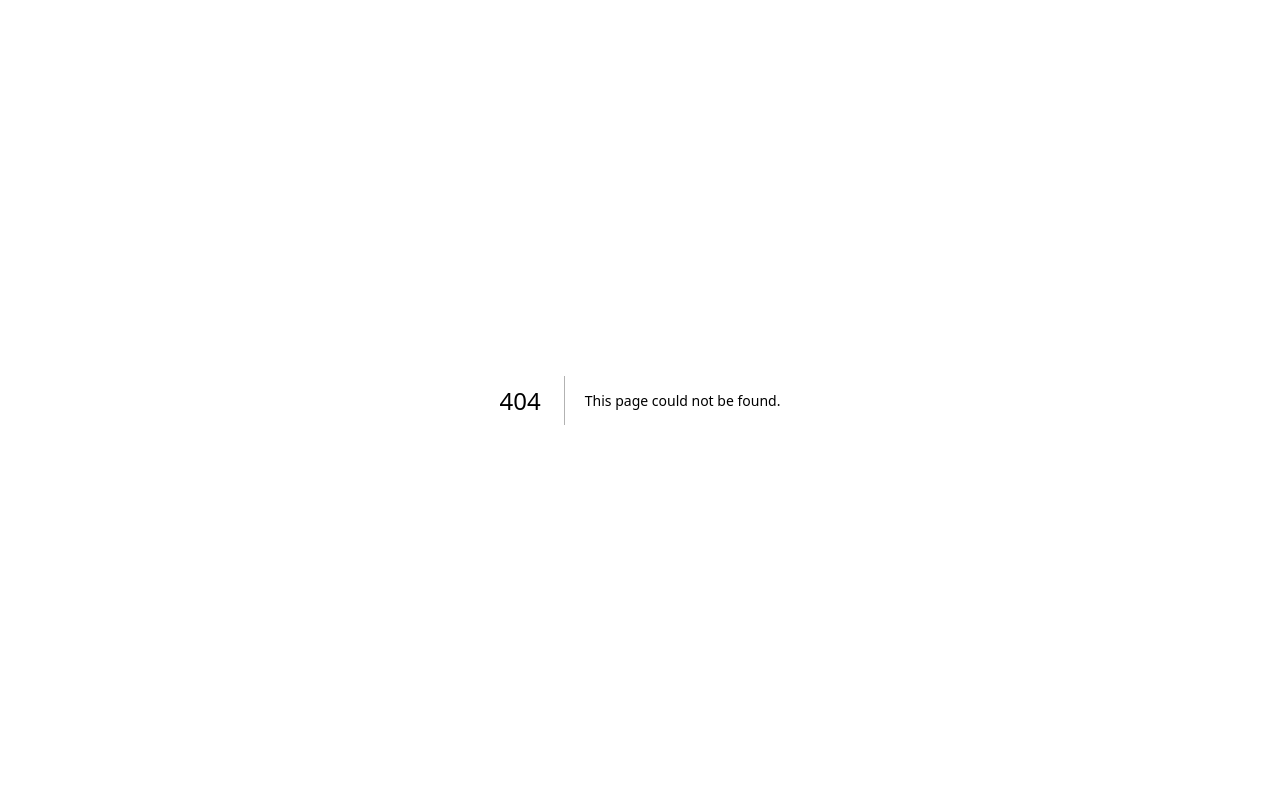
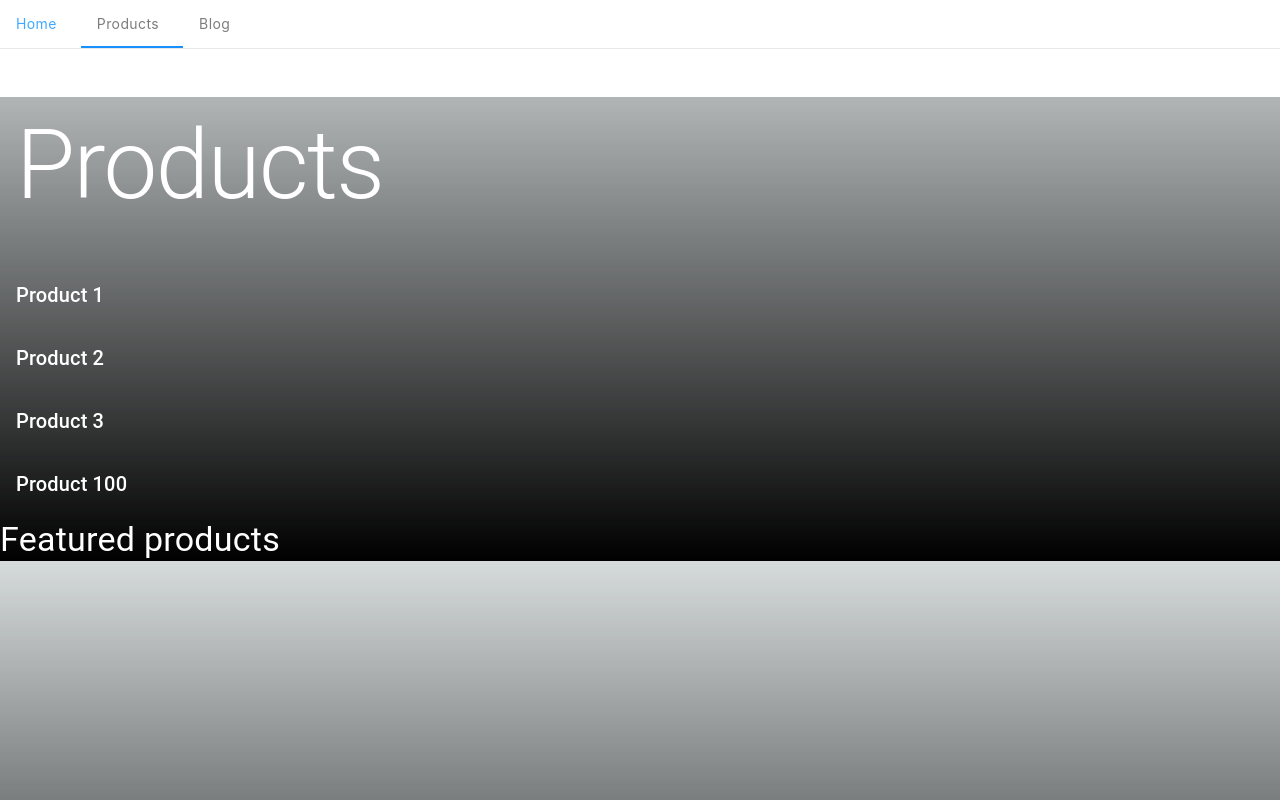
Before and after one commit to moustaouiSalaheddine/next-todo-list, a Next.js app: page /products in a window 1280 px wide. Before the commit this address had no page. Built offline with nearby package versions, Linux system fonts and the light colour scheme.

Commit message:
add Tab Headers

```diff
--- a/package.json
+++ b/package.json
@@ -24,5 +24,9 @@
     "redux-saga": "^1.3.0",
     "styled-components": "^6.1.8",
     "yarn": "^1.22.21"
+  },
+  "devDependencies": {
+    "@types/node": "20.11.10",
+    "typescript": "5.3.3"
   }
 }
--- a/src/app/globals.css
+++ b/src/app/globals.css
@@ -5,9 +5,9 @@
     "Roboto Mono", "Oxygen Mono", "Ubuntu Monospace", "Source Code Pro",
     "Fira Mono", "Droid Sans Mono", "Courier New", monospace;
 
-  --foreground-rgb: 0, 0, 0;
+  --foreground-rgb: 255, 255, 255;
   --background-start-rgb: 214, 219, 220;
-  --background-end-rgb: 255, 255, 255;
+  --background-end-rgb: 0, 0, 0;
 
   --primary-glow: conic-gradient(
     from 180deg at 50% 50%,
@@ -42,9 +42,9 @@
 
 @media (prefers-color-scheme: dark) {
   :root {
-    --foreground-rgb: 255, 255, 255;
-    --background-start-rgb: 0, 0, 0;
-    --background-end-rgb: 0, 0, 0;
+    --foreground-rgb:  0, 0, 0;
+    --background-start-rgb: 255, 255, 255;
+    --background-end-rgb:255, 255, 255;
 
     --primary-glow: radial-gradient(rgba(1, 65, 255, 0.4), rgba(1, 65, 255, 0));
     --secondary-glow: linear-gradient(
@@ -102,6 +102,6 @@ a {
 
 @media (prefers-color-scheme: dark) {
   html {
-    color-scheme: dark;
+    /* color-scheme: dark; */
   }
 }
--- /dev/null
+++ b/src/app/products/layout.js
@@ -0,0 +1,11 @@
+import { Typography } from "@mui/material";
+
+const ProductDetailLayout = ({ children }) => {
+  return (
+    <>
+      {children}
+      <Typography variant="h4">Featured products</Typography>
+    </>
+  );
+};
+export default ProductDetailLayout;
--- /dev/null
+++ b/src/app/products/page.js
@@ -0,0 +1,52 @@
+import CustomizedTabHeaders from "@/components/CustomizedTabHeaders";
+import { Box, ListItemButton, ListItemText, Typography } from "@mui/material";
+import Link from "next/link";
+const getRandomInt = (max) => {
+  return Math.floor(Math.random() * max);
+};
+const ProductList = () => {
+  const productId = 100;
+  //   const random = getRandomInt(2);
+  //   if (random === 1) {
+  //     throw new Error("Error loading product details");
+  //   }
+  return (
+    <>
+      <CustomizedTabHeaders activeIndex={"Products"} />
+      <Box sx={{}}>
+        <Link href="/">
+          <ListItemButton component="a">
+            <ListItemText>
+              <Typography variant="h1" gutterBottom>
+                Products
+              </Typography>
+            </ListItemText>
+          </ListItemButton>
+        </Link>
+        {[1, 2, 3].map((number, i) => {
+          return (
+            <Link key={i} href={`products/${number}`}>
+              <ListItemButton component="a">
+                <ListItemText>
+                  <Typography variant="h6" gutterBottom>
+                    Product {number}
+                  </Typography>
+                </ListItemText>
+              </ListItemButton>
+            </Link>
+          );
+        })}
+        <Link href={`products/${productId}`}>
+          <ListItemButton component="a">
+            <ListItemText>
+              <Typography variant="h6" gutterBottom>
+                Product {productId}
+              </Typography>
+            </ListItemText>
+          </ListItemButton>
+        </Link>
+      </Box>
+    </>
+  );
+};
+export default ProductList;
--- /dev/null
+++ b/src/components/CustomizedTabHeaders/index.js
@@ -0,0 +1,93 @@
+"use client";
+
+import * as React from "react";
+import { styled } from "@mui/material/styles";
+import Tabs from "@mui/material/Tabs";
+import Tab from "@mui/material/Tab";
+import Box from "@mui/material/Box";
+import Link from "next/link";
+
+const AntTabs = styled(Tabs)({
+  borderBottom: "1px solid #e8e8e8",
+  "& .MuiTabs-indicator": {
+    backgroundColor: "#1890ff",
+  },
+});
+
+const AntTab = styled((props) => <Tab disableRipple {...props} />)(
+  ({ theme }) => ({
+    textTransform: "none",
+    minWidth: 0,
+    [theme.breakpoints.up("sm")]: {
+      minWidth: 0,
+    },
+    fontWeight: theme.typography.fontWeightRegular,
+    marginRight: theme.spacing(1),
+    color: "rgba(0, 0, 0, 0.85)",
+    fontFamily: [
+      "-apple-system",
+      "BlinkMacSystemFont",
+      '"Segoe UI"',
+      "Roboto",
+      '"Helvetica Neue"',
+      "Arial",
+      "sans-serif",
+      '"Apple Color Emoji"',
+      '"Segoe UI Emoji"',
+      '"Segoe UI Symbol"',
+    ].join(","),
+    "&:hover": {
+      color: "#40a9ff",
+      opacity: 1,
+    },
+    "&.Mui-selected": {
+      color: "#1890ff",
+      fontWeight: theme.typography.fontWeightMedium,
+    },
+    "&.Mui-focusVisible": {
+      backgroundColor: "#d1eaff",
+    },
+  })
+);
+const tabs = [
+  {
+    title: "Home",
+    href: "/",
+  },
+  {
+    title: "Products",
+    href: "/products",
+  },
+  {
+    title: "Blog",
+    href: "/blog/salah",
+  },
+];
+const CustomizedTabHeaders = ({ activeIndex = "Home" }) => {
+  const getIndexByTitleIgnoreCase = (title) => {
+    const lowerCaseTitle = title.toLowerCase();
+    return tabs.findIndex((tab) => tab.title.toLowerCase() === lowerCaseTitle);
+  };
+
+  return (
+    <Box sx={{ width: "100%" }}>
+      <Box sx={{ bgcolor: "#fff" }}>
+        <AntTabs
+          value={getIndexByTitleIgnoreCase(activeIndex)}
+          //   onChange={handleChange}
+          aria-label="ant example"
+        >
+          {tabs.map((item, i) => {
+            return (
+              <Link key={i} href={item?.href}>
+                <AntTab label={item?.title} />
+              </Link>
+            );
+          })}
+        </AntTabs>
+        <Box sx={{ p: 3 }} />
+      </Box>
+    </Box>
+  );
+};
+export default CustomizedTabHeaders;
```
Also changed, not shown: src/app/blog/[id]/page.js (+5 -4 lines), src/app/page.js (added, +13 -0 lines), src/app/products/[productId]/page.js (added, +16 -0 lines), src/app/products/error.js (added, +11 -0 lines), tsconfig.json (added, +34 -0 lines), 1 other file (tests, documents, lock files or other folders).
